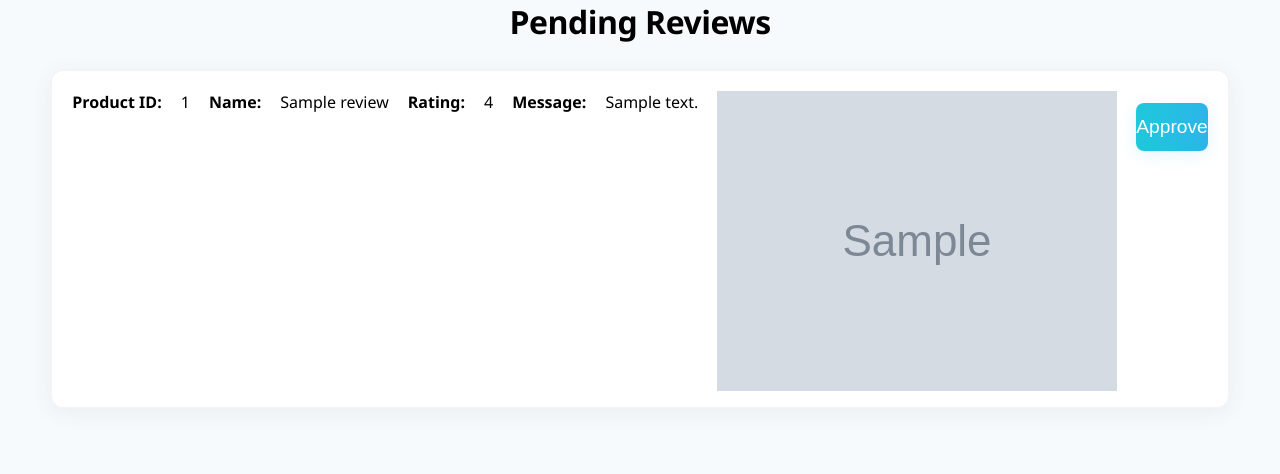
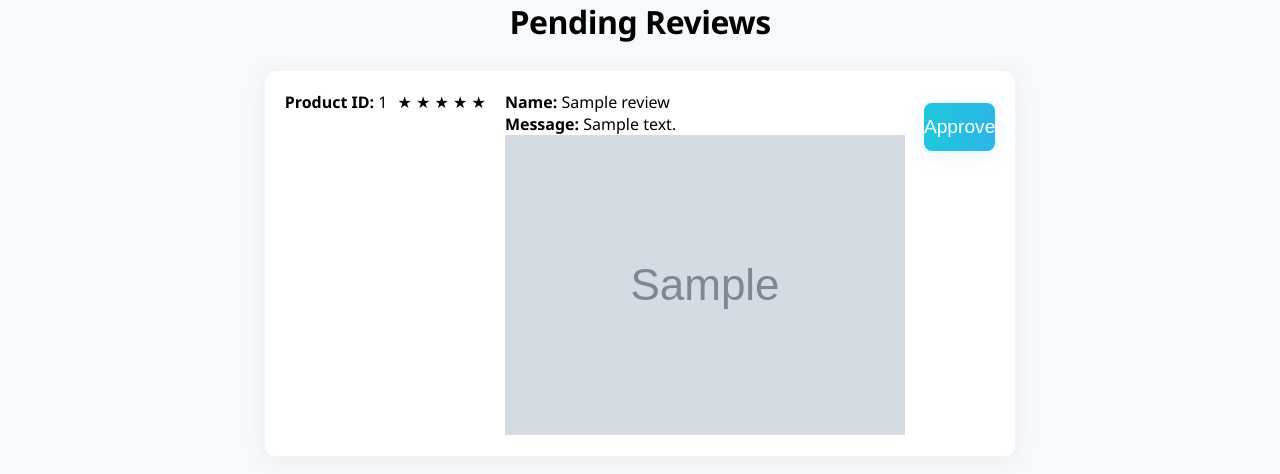
Before and after one commit to Afza1112/Shopify-Reveiw-App, a Flask app: page /admin in a window 1280 px wide. Shown: the top 474 px of the page. Run offline with Flask 3, Linux system fonts and the light colour scheme; grey boxes marked "Sample" are stand-in pictures; a database or web service that is not in the repository returns one stand-in record (values such as "Sample title").

Commit message:
Update admin.html

```diff
--- a/templates/admin.html
+++ b/templates/admin.html
@@ -1,23 +1,39 @@
 {% extends 'base.html' %}
+
 {% block title %}Admin - Approve Reviews{% endblock %}
 
 {% block content %}
+  <div class="admin-container">
     <h2>Pending Reviews</h2>
+    {% if reviews and reviews|length > 0 %}
       {% for review in reviews %}
         <div class="review admin-review">
-    <b>Product ID:</b> {{ review['product_id'] }} <br>
-    <b>Name:</b> {{ review['name'] }} <br>
-    <b>Rating:</b> {{ review['rating'] }} <br>
-    <b>Message:</b> {{ review['message'] }} <br>
+          <div class="review-header">
+            <span class="review-productid"><b>Product ID:</b> {{ review['product_id'] }}</span>
+            <span class="review-rating">
+              {% for i in range(1, 6) %}
+                {% if i <= review['rating']|int %}
+                  <span class="star">&#9733;</span>
+                {% else %}
+                  <span class="star inactive">&#9733;</span>
+                {% endif %}
+              {% endfor %}
+            </span>
+          </div>
+          <div class="review-info">
+            <b>Name:</b> {{ review['name'] }}<br>
+            <b>Message:</b> {{ review['message'] }}<br>
             {% if review.get('image_url') %}
-  <img src="{{ review['image_url'] }}" alt="User Product Pic">
+              <img src="{{ review['image_url'] }}" alt="User Product Pic" class="review-img">
             {% endif %}
-
+          </div>
           <form method="POST" action="/admin/approve/{{ review['_id'] }}">
             <button type="submit" class="submit-btn">Approve</button>
           </form>
         </div>
+      {% endfor %}
     {% else %}
       <p>No pending reviews.</p>
-{% endfor %}
+    {% endif %}
+  </div>
 {% endblock %}
```
Lines whose indentation alone changed are shown as unchanged.
